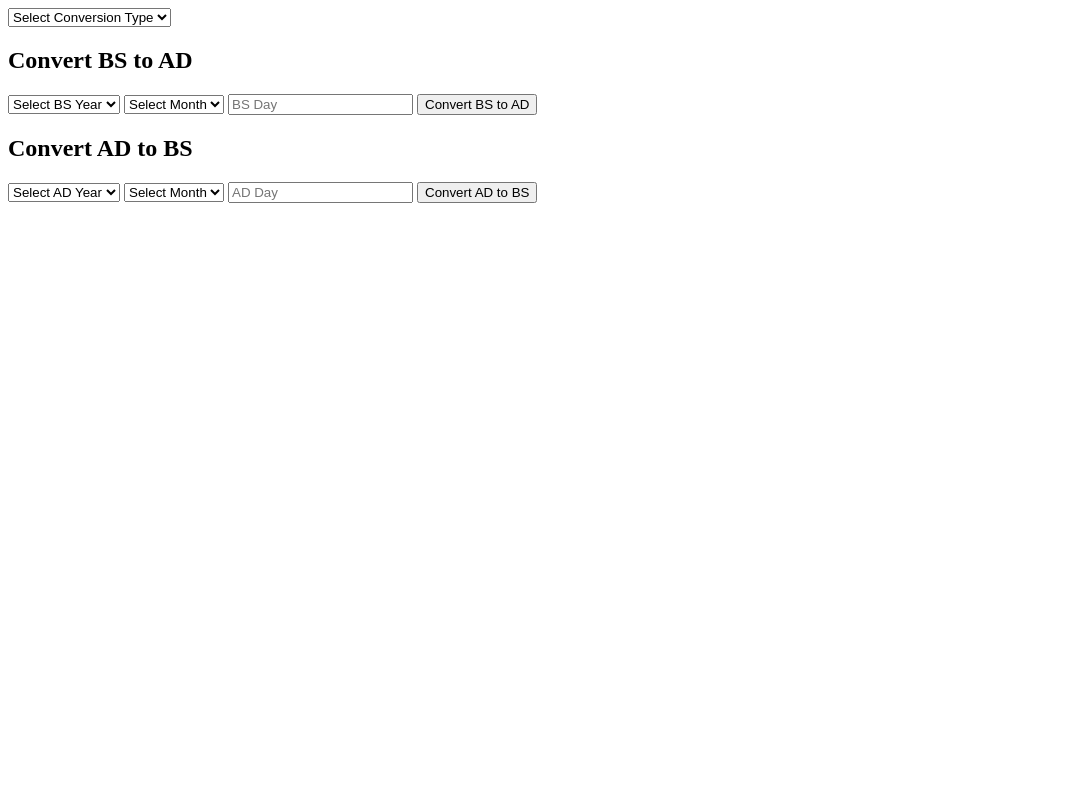
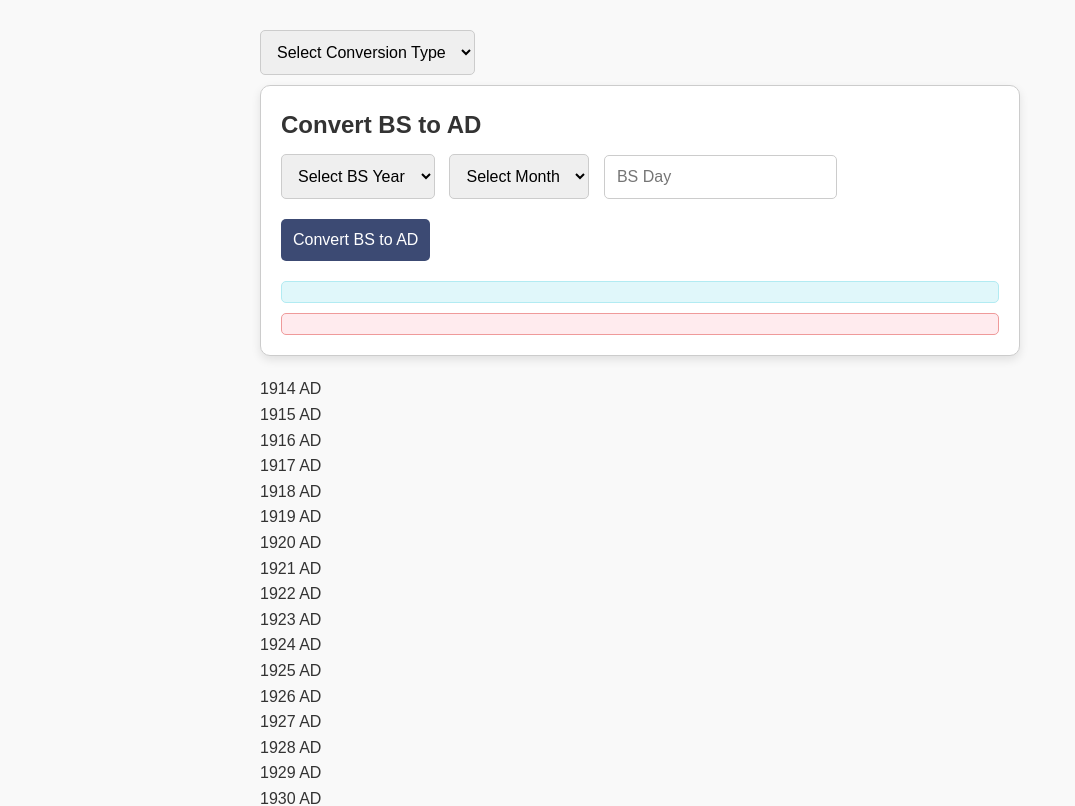
Before and after one commit to SudhanParajuli/AD-BS-Date-Convertor, a plain HTML site: page index.html in a window 1280 px wide. Shown: the top 806 px of the page, without its empty margins (0-1075 px from the left). Drawn offline with Linux system fonts and the light colour scheme.

Commit message:
Update index.html

```diff
--- a/index.html
+++ b/index.html
@@ -1,8 +1,7 @@
 <!DOCTYPE html>
 <html lang="en">
 <head>
-
-    </style>
+<link rel="stylesheet" href="style.css">
 </head>
 <body>
     <select id="conversionType" onchange="toggleConversionSection()">
@@ -66,4 +65,5 @@
         <div class="error2" id="error2"></div>
     </div>
 </body>
+        <script src="script.js"></script>
 </html>
```
